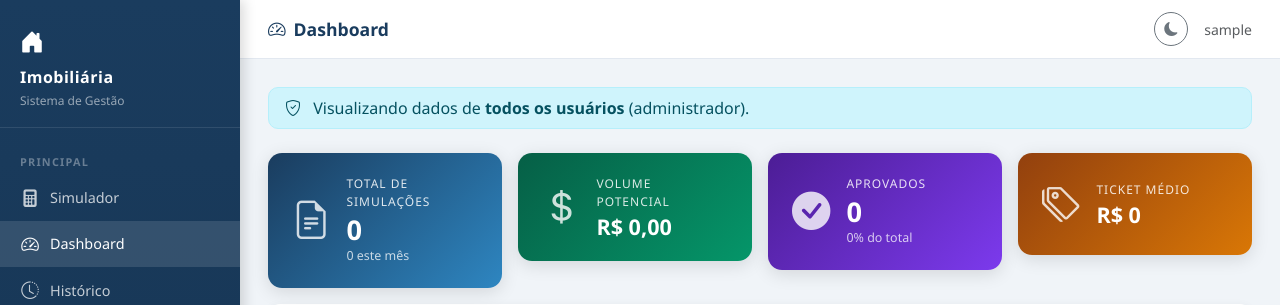
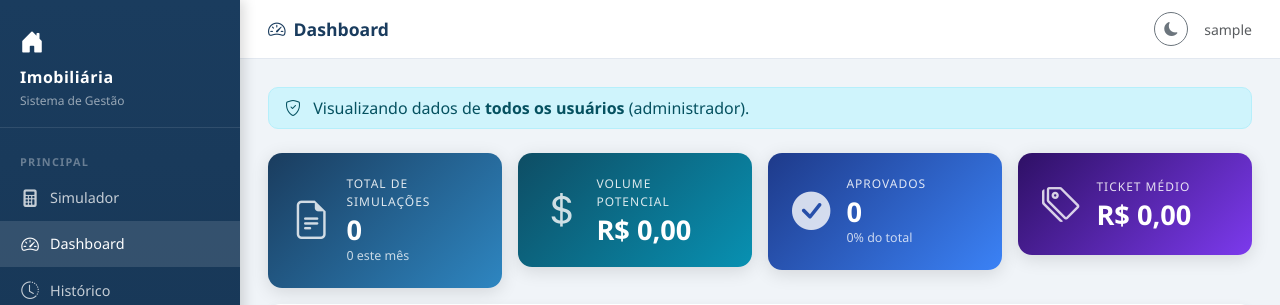
Before and after one commit to joao-luizzz/imobiliaria-django, a Django app: page /dashboard/ in a window 1280 px wide. Shown: the top 305 px of the page. Run offline with Django 5.2, Linux system fonts and the light colour scheme; the visitor is signed in with stand-in values (Sample User, id 1); data that the repository does not hold is empty.

Commit message:
Fix dashboard KPI card colors and volume overflow
- Unify card palette to a cohesive blue-family gradient:
  azul (#1a3c5e→#2e86c1), ciano (#0e4d64→#0891b2),
  royal (#1e3a8a→#3b82f6), indigo (#2e1065→#7c3aed)
- Fix "Volume Potencial" line overflow: add white-space:nowrap +
  text-overflow:ellipsis on .kpi-main-value, flex:1;min-width:0
  on the text container to respect flexbox shrink
- Replace |floatformat with |brl filter on volume, ticket_medio
  and valor_imovel in the recent activity table
- Add badge color classes (badge-sac/price/status) to dashboard
  style block so Atividade Recente badges render correctly

Co-Authored-By: Claude <noreply@anthropic.com>

```diff
--- a/simulador/templates/simulador/dashboard.html
+++ b/simulador/templates/simulador/dashboard.html
@@ -15,13 +15,18 @@
         display: flex; align-items: center; gap: 16px;
     }
     .kpi-main.azul   { background: linear-gradient(135deg, #1a3c5e, #2e86c1); }
-    .kpi-main.verde  { background: linear-gradient(135deg, #065f46, #059669); }
-    .kpi-main.roxo   { background: linear-gradient(135deg, #4c1d95, #7c3aed); }
-    .kpi-main.laranja{ background: linear-gradient(135deg, #92400e, #d97706); }
+    .kpi-main.ciano  { background: linear-gradient(135deg, #0e4d64, #0891b2); }
+    .kpi-main.royal  { background: linear-gradient(135deg, #1e3a8a, #3b82f6); }
+    .kpi-main.indigo { background: linear-gradient(135deg, #2e1065, #7c3aed); }
     .kpi-main-icon  { font-size: 2.4rem; opacity: 0.8; flex-shrink: 0; }
     .kpi-main-label { font-size: 0.75rem; text-transform: uppercase; letter-spacing: 1px; opacity: 0.85; margin-bottom: 4px; }
-    .kpi-main-value { font-size: 1.7rem; font-weight: 800; line-height: 1.1; }
+    .kpi-main-value {
+        font-size: 1.7rem; font-weight: 800; line-height: 1.1;
+        white-space: nowrap; overflow: hidden; text-overflow: ellipsis;
+    }
     .kpi-main-sub   { font-size: 0.78rem; opacity: 0.75; margin-top: 2px; }
+    /* allow flex text container to shrink */
+    .kpi-main > div { flex: 1; min-width: 0; }
 
     /* Stats secundários */
     .stats-row {
@@ -54,7 +59,13 @@
     }
 
     /* Recentes */
-    .recente-badge { font-size: 0.72rem; padding: 3px 8px; border-radius: 20px; font-weight: 600; }
+    .recente-badge { font-size: 0.72rem; padding: 3px 8px; border-radius: 20px; font-weight: 600; color: white; }
+    .badge-sac        { background-color: #3b82f6; }
+    .badge-price      { background-color: #8b5cf6; }
+    .badge-novo       { background-color: #6c757d; }
+    .badge-em_analise { background-color: #f59e0b; }
+    .badge-aprovado   { background-color: #10b981; }
+    .badge-reprovado  { background-color: #ef4444; }
     [data-bs-theme="dark"] .recente-table td { color: #cbd5e1; }
 
     .empty-state { text-align: center; padding: 60px 20px; color: #94a3b8; }
@@ -84,16 +95,16 @@
         </div>
     </div>
     <div class="col-12 col-sm-6 col-xl-3">
-        <div class="kpi-main verde">
+        <div class="kpi-main ciano">
             <i class="bi bi-currency-dollar kpi-main-icon"></i>
             <div>
                 <div class="kpi-main-label">Volume potencial</div>
-                <div class="kpi-main-value" style="font-size:1.35rem;">R$ {{ volume|floatformat:2 }}</div>
+                <div class="kpi-main-value">R$ {{ volume|brl }}</div>
             </div>
         </div>
     </div>
     <div class="col-12 col-sm-6 col-xl-3">
-        <div class="kpi-main roxo">
+        <div class="kpi-main royal">
             <i class="bi bi-check-circle-fill kpi-main-icon"></i>
             <div>
                 <div class="kpi-main-label">Aprovados</div>
@@ -103,11 +114,11 @@
         </div>
     </div>
     <div class="col-12 col-sm-6 col-xl-3">
-        <div class="kpi-main laranja">
+        <div class="kpi-main indigo">
             <i class="bi bi-tags kpi-main-icon"></i>
             <div>
                 <div class="kpi-main-label">Ticket médio</div>
-                <div class="kpi-main-value" style="font-size:1.35rem;">R$ {{ ticket_medio|floatformat:0 }}</div>
+                <div class="kpi-main-value">R$ {{ ticket_medio|brl }}</div>
             </div>
         </div>
     </div>
@@ -201,7 +212,7 @@
                         <td class="ps-3 text-muted">{{ sim.pk }}</td>
                         <td class="fw-semibold">{{ sim.cliente }}</td>
                         {% if request.user.is_staff %}<td class="text-muted">{{ sim.usuario.username }}</td>{% endif %}
-                        <td>R$ {{ sim.valor_imovel|floatformat:2 }}</td>
+                        <td>R$ {{ sim.valor_imovel|brl }}</td>
                         <td><span class="recente-badge {% if sim.sistema == 'SAC' %}badge-sac{% else %}badge-price{% endif %}">{{ sim.sistema }}</span></td>
                         <td><span class="recente-badge badge-{{ sim.status }}">{{ sim.get_status_display }}</span></td>
                         <td class="pe-3 text-muted">{{ sim.criado_em|date:"d/m/Y" }}</td>
```
